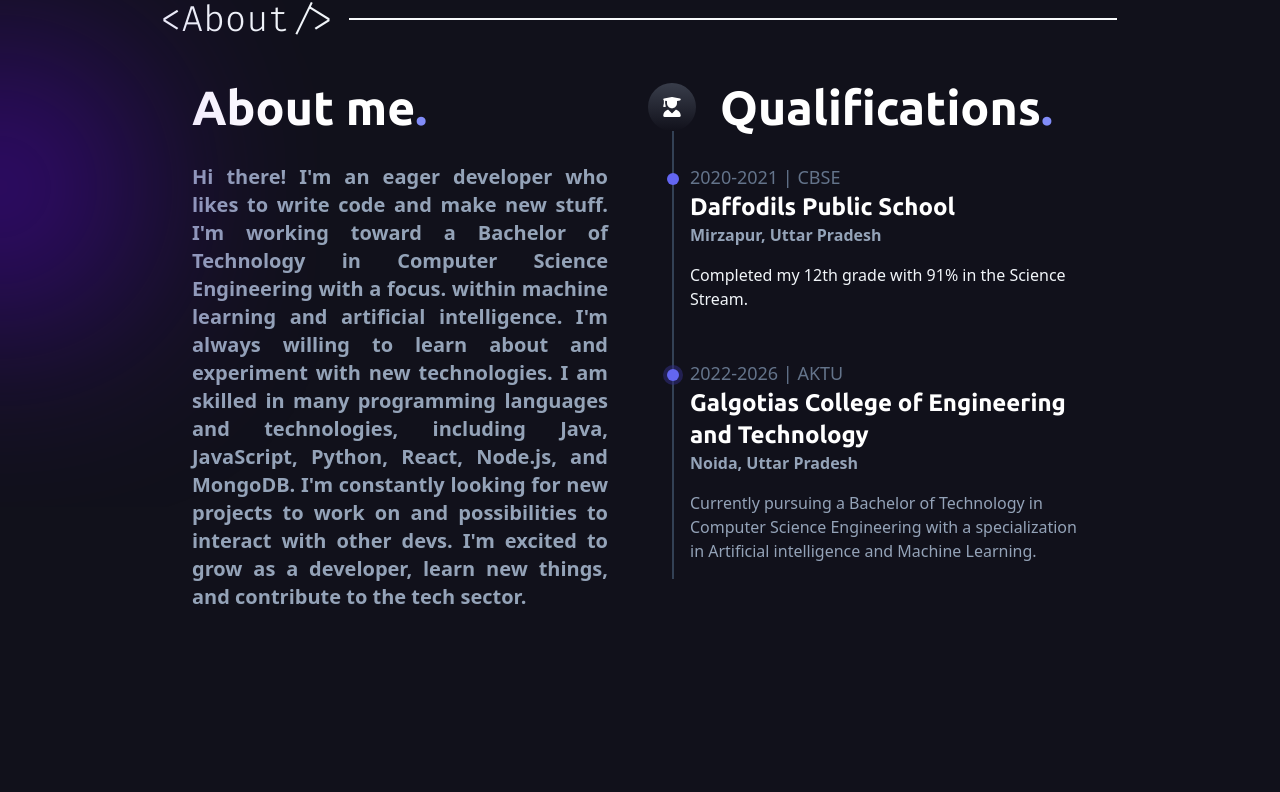
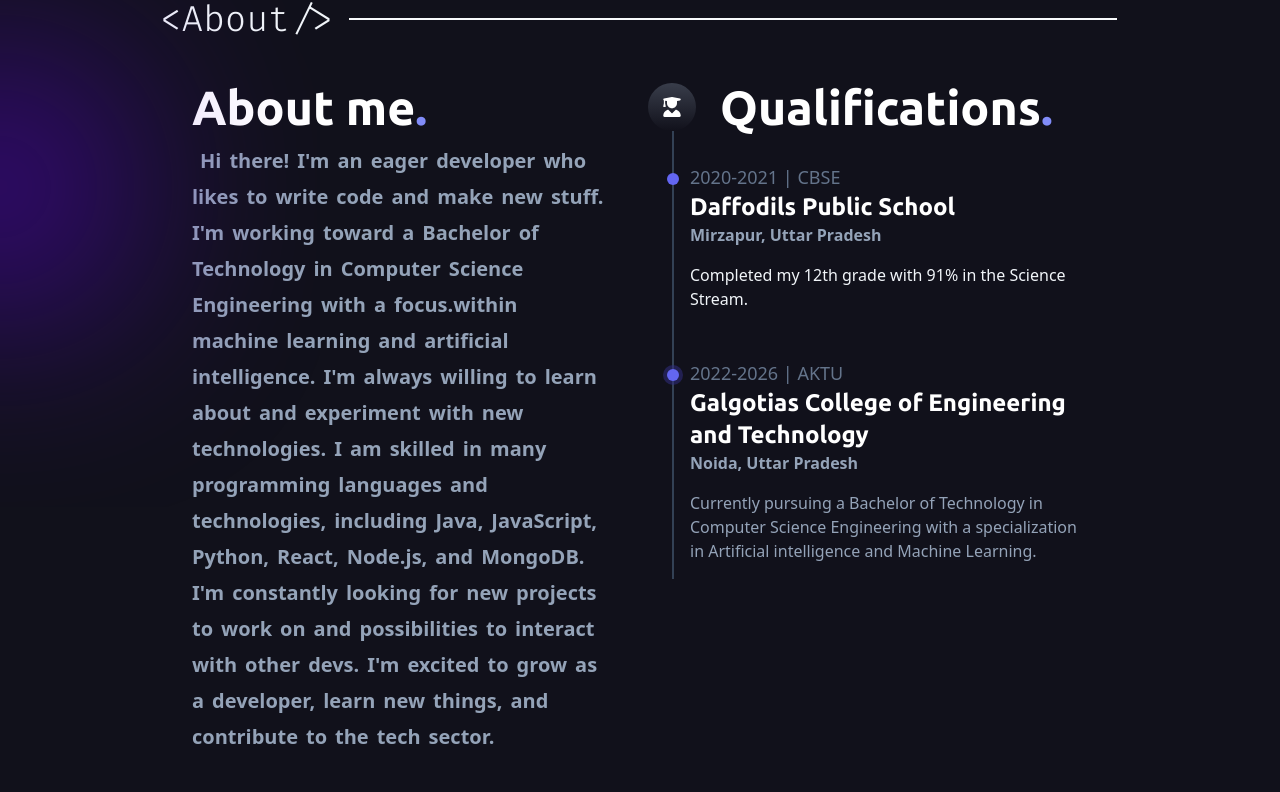
Before and after one commit to PiyushDev01/Portfolio, a React (Vite) app: page / in a window 1280 px wide. Shown: the part 933-1725 px from the top of the page. Built offline with nearby package versions, Linux system fonts and the light colour scheme.

Commit message:
about animation changed

```diff
--- a/package.json
+++ b/package.json
@@ -16,6 +16,7 @@
     "@sentry/react": "^8.17.0",
     "framer-motion": "^11.2.11",
     "gh-pages": "^6.1.1",
+    "motion": "^12.0.6",
     "react": "^18.3.1",
     "react-dom": "^18.3.1",
     "react-icons": "^5.4.0"
--- a/src/App.jsx
+++ b/src/App.jsx
@@ -8,6 +8,7 @@ function App() {
 
   return (
     <>
+
       <Home/>
     </>
   )
--- a/src/component/Aboutcomp.jsx
+++ b/src/component/Aboutcomp.jsx
@@ -1,8 +1,11 @@
-import React from "react";
+
 import { motion } from "framer-motion";
 import fadeIn from "../framer/fadein.js";
 
 function Aboutcomp() {
+
+  const text = " Hi there! I'm an eager developer who likes to write code and make new stuff. I'm working toward a Bachelor of Technology in Computer Science Engineering with a focus.within machine learning and artificial intelligence. I'm always willing to learn about and experiment with new technologies. I am skilled in many programming languages and technologies, including Java, JavaScript, Python, React, Node.js, and MongoDB. I'm constantly looking for new projects to work on and possibilities to interact with other devs. I'm excited to grow as a developer, learn new things, and contribute to the tech sector.".split(" ");
+
   return (
     <>
       <div id="abcontainer" className="md:w-[50%]  h-fit p-[2rem] ">
@@ -11,7 +14,7 @@ function Aboutcomp() {
           variants={fadeIn("", 0.3)}
           initial="hidden"
           whileInView={"show"}
-          viewport={{ once: false, amount: 0.1 }}
+          viewport={{ once: true, amount: 0.1 }}
 
           className=" md:text-5xl text-3xl text-white font-semibold font-ubuntu text-center md:text-left">
             About me<span className=" text-indigo-400">.</span>
@@ -19,20 +22,25 @@ function Aboutcomp() {
 
           <div
             id="aboutcontent"
-            className=" text-left w-full h-fit flex flex-col text-slate-400"
+            className="mt-4 text-left w-full h-fit flex flex-wrap gap-2 text-slate-400"
           >
-            <motion.p
-            variants={fadeIn("left", 0.1)}
-            initial="hidden"
-            whileInView={"show"}
-            viewport={{ once: false, amount: 0.1 }}
+           {text.map((el, i) => (
+        <motion.p
+          initial={{ opacity: 0 }}
+          // animate={{ opacity: 1 }}
+          whileInView={{ opacity: 1 }}
+            viewport={{ once: true, amount: 0.1 }}
 
-            className=" mt-4 font-sans md:text-xl text-justify text-sm font-medium  md:font-semibold md:py-[1rem]">
-              Hi there! I'm an eager developer who likes to write code and make new stuff. I'm working toward a Bachelor of Technology in Computer Science Engineering with a focus.
-
-within machine learning and artificial intelligence. I'm always willing to learn about and experiment with new technologies. I am skilled in many programming languages and technologies, including Java, JavaScript, Python, React, Node.js, and MongoDB. I'm constantly looking for new projects to work on and possibilities to interact with other devs. I'm excited to grow as a developer, learn new things, and contribute to the tech sector.
-
-            </motion.p>
+          transition={{
+            duration: 0.25,
+            delay: i / 50,
+          }}
+          key={i}
+          className="  font-sans md:text-xl text-sm font-medium  md:font-semibold "
+        >
+          {el}{" "}
+        </motion.p>
+      ))}
           </div>
         </div>
       </div>
--- a/src/component/Nav.jsx
+++ b/src/component/Nav.jsx
@@ -45,7 +45,7 @@ function Nav() {
             className="w-[2.5rem] md:hidden h-[2.5rem] rounded-full"
           ></img> */}
 
-          <div id="menuToggle" className=" scale-75"  >
+          <div id="menuToggle" className=" md:hidden scale-75"  >
             <input id="checkbox" type="checkbox" onClick={handletoggle} />
             <label className="toggle" for="checkbox">
               <div className="bar bar--top"></div>
--- a/src/component/QualiSec.jsx
+++ b/src/component/QualiSec.jsx
@@ -6,7 +6,7 @@ const fadeInUpProps = {
   variants: fadeIn("right", 0.3),
   initial: "hidden",
   whileInView: "show",
-  viewport: { once: false, amount: 0.1 }
+  viewport: { once: true, amount: 0.1 }
 };
 
 function QualiSec(props) {
--- a/src/component/Qualification.jsx
+++ b/src/component/Qualification.jsx
@@ -44,7 +44,7 @@ function Qualification() {
       variants={fadeIn("", 0.3)}
       initial="hidden"
       whileInView={"show"}
-      viewport={{ once: false, amount: 0.1 }}
+      viewport={{ once: true, amount: 0.1 }}
       className=" md:text-5xl font-ubuntu text-3xl text-white font-semibold text-left">Qualifications<span className=" text-indigo-400">.</span></motion.h1>
       </div>
         <div
```
Also changed, not shown: src/pages/Home.jsx (+7 -1 lines), 1 other file (tests, documents, lock files or other folders).
